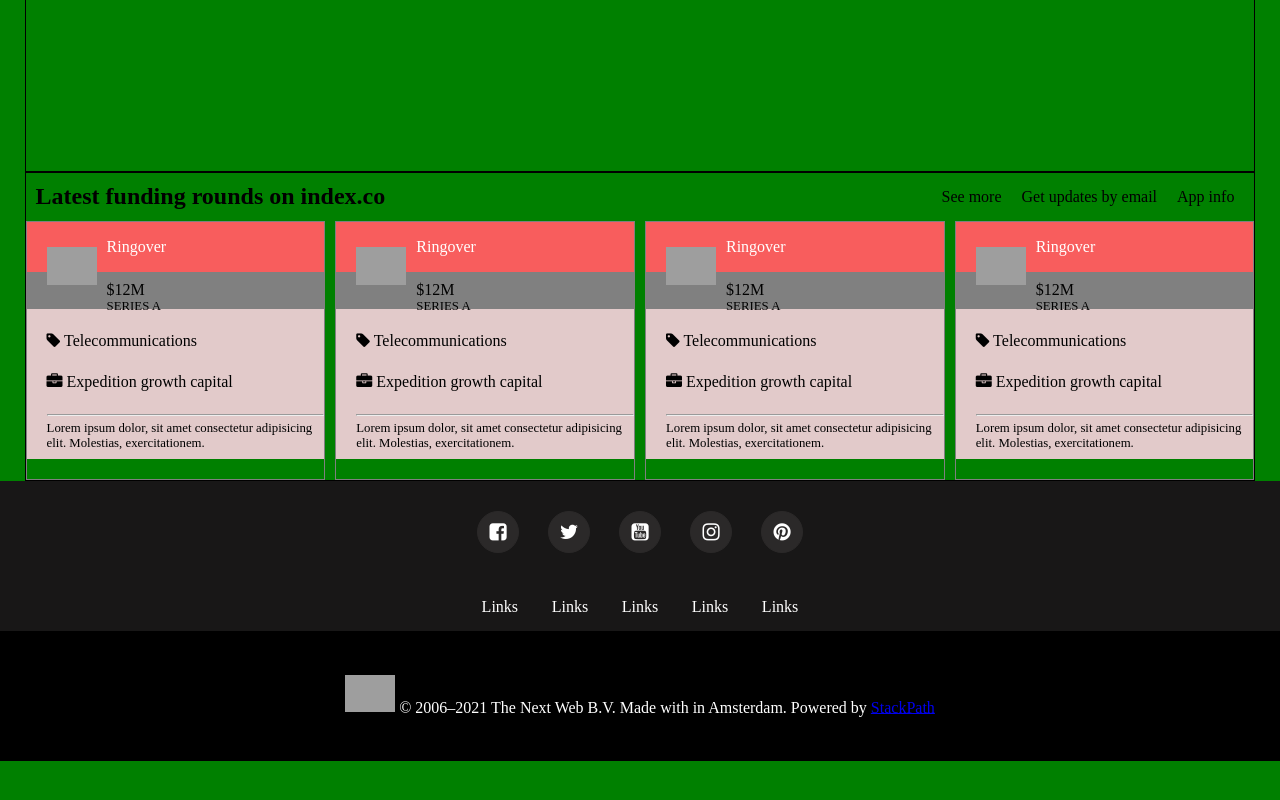
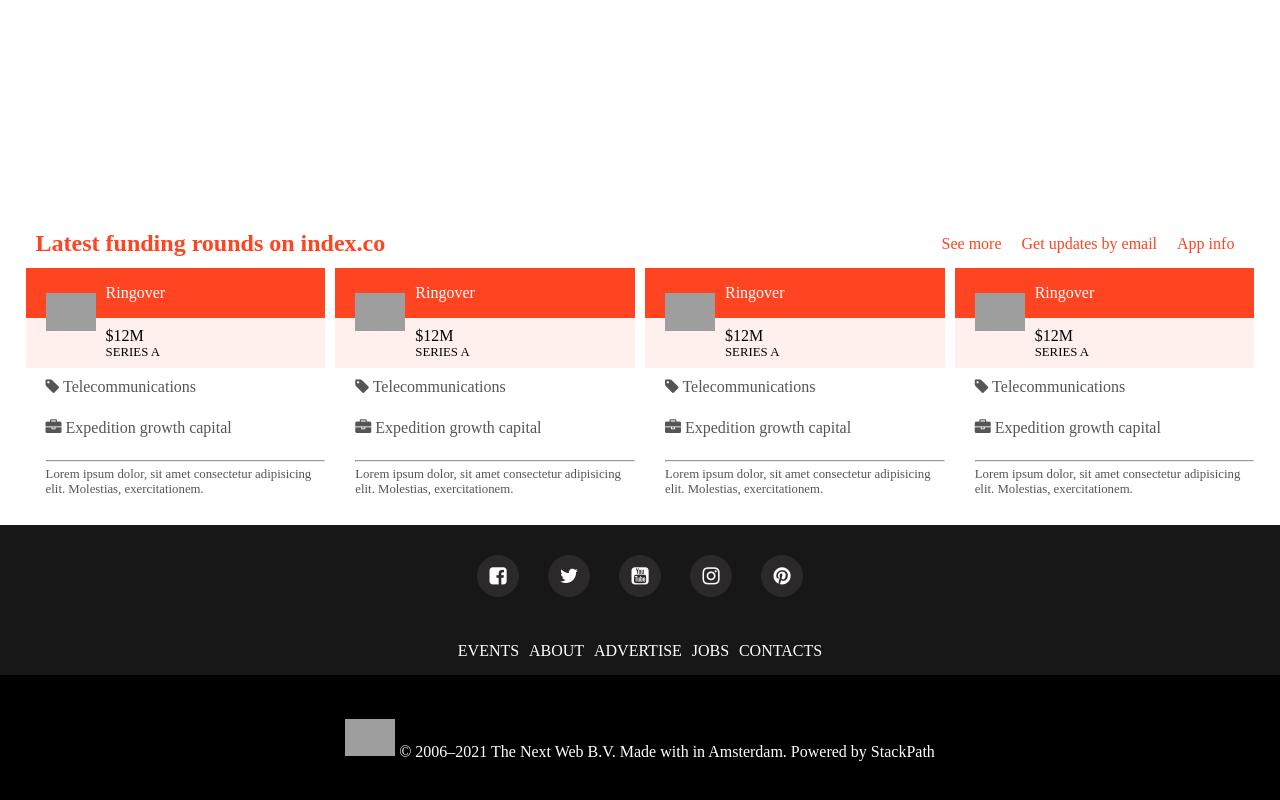
Before and after one commit to blakbox23/tnw-news, a plain HTML site: page index.html in a window 1280 px wide. Shown: the part 696-1496 px from the top of the page. Before the commit the page ends 1457 px from the top, so only its background shows below. Drawn offline with Linux system fonts and the light colour scheme; grey boxes are pictures that could not be loaded.

Commit message:
remove borders and background

```diff
--- a/index.html
+++ b/index.html
@@ -241,11 +241,11 @@
                 </div>
             </div>
             <div class="footer-links flex">
-                <li>Links</li>
-                <li>Links</li>
-                <li>Links</li>
-                <li>Links</li>
-                <li>Links</li>
+                <li><a href="#">EVENTS</a></li>
+                <li><a href="#">ABOUT</a></li>
+                <li><a href="#">ADVERTISE</a></li>
+                <li><a href="#">JOBS</a></li>
+                <li><a href="#">CONTACTS</a></li>
             </div>
         </div>
         <div class="footer-bottom flex">
--- a/style.css
+++ b/style.css
@@ -9,6 +9,11 @@
 .top {
   justify-content: space-between;
   align-items: center;
+}
+
+a{
+  text-decoration: none;
+  color:black;
 }
 
 .search-menu-div {
@@ -37,6 +42,7 @@
 .nav-logo {
   background-color: #000;
   width: 6rem;
+  padding:5px 10px;
 }
 .nav-logo img {
   padding: 5px;
@@ -80,7 +86,6 @@
   margin-bottom: 10px;
 }
 .highlight-top {
-  border: 1px solid red;
   height: 45%;
   font-size:20px;
   width:inherit;
@@ -91,23 +96,23 @@
 
 }
 .highlight-center{
-  border: 1px solid black;
   height: 35%;
   width:inherit;
   padding-left: 10px;
-
 }
 .highlight-center p{
 
   font-size:20px;
 }
 .highlight-bottom{
-  border: 1px solid black;
   height: 20%;
   width:inherit;
   padding-left: 10px;
 }
 
+footer a{
+  color:white;
+}
 .footer-top {
   background-color: rgb(24, 23, 23);
   height: 150px;
@@ -127,7 +132,7 @@
 .footer-links {
   align-items: center;
   color: white;
-  width: 50%;
+  width: 90%;
   margin: auto;
   justify-content: space-evenly;
   list-style: none;
@@ -169,16 +174,16 @@
 
 .latest-funding {
   width: 96vw;
-  border: 1px solid black;
   margin: auto;
-}
+  margin-top:50px;
 
-.latest-funding-item {
-  border: 1px solid grey;
 }
 
 .latest-funding-top {
   flex-direction: column;
+  color:#f42;
+  padding-left:10px;
+  padding-bottom: 30px;
 }
 
 .latest-funding-nav {
@@ -194,7 +199,7 @@
   width: inherit;
   margin: auto;
   height: 50px;
-  background-color: rgb(248, 93, 93);
+  background-color: #f42;
   align-items: center;
   padding-left: 80px;
   color: #fff;
@@ -204,7 +209,7 @@
   width: inherit;
   height: 50px;
   padding-left: 80px;
-  background-color: grey;
+  background-color: rgba(255,68,34,.08);
   justify-content: center;
   flex-direction: column;
 
@@ -229,8 +234,8 @@
   width: inherit;
   margin: -55px auto 20px;
   height: 150px;
-  background-color: rgb(226, 202, 202);
   padding-left: 20px;
+  color:#555;
 }
 
 .funding-card-body-top {
@@ -251,9 +256,6 @@
 
 /*  */
 @media screen and (min-width: 770px) {
-  body {
-    background-color: lightgreen;
-  }
 
   .top {
     flex-direction: column;
@@ -304,7 +306,6 @@
     grid-template-columns: 1fr 1fr 1fr;
     grid-template-rows: 1fr 1fr 1fr;
     gap: 10px;
-    border: 1px solid black;
     height: 95vh;
     margin-top: 10px;
     width: 96vw;
@@ -361,9 +362,7 @@
 }
 
 @media screen and (min-width: 1025px) {
-  body {
-    background-color: green;
-  }
+
 
   .nav-logo {
     display: none;
```
